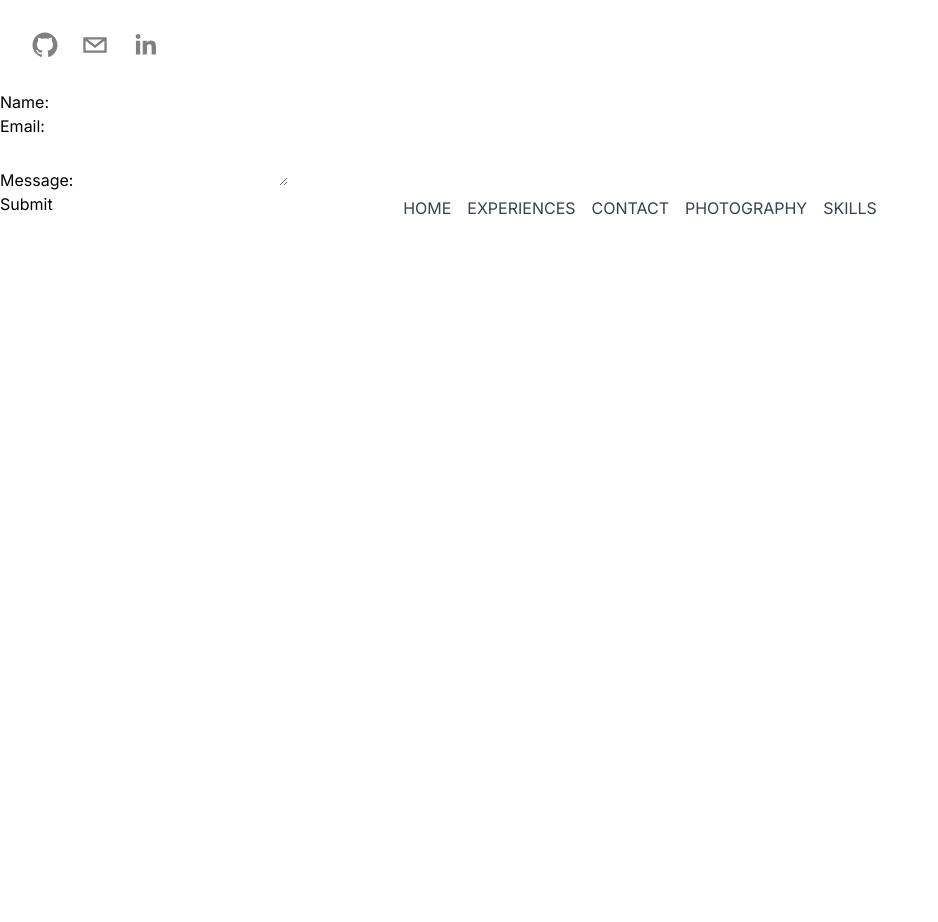
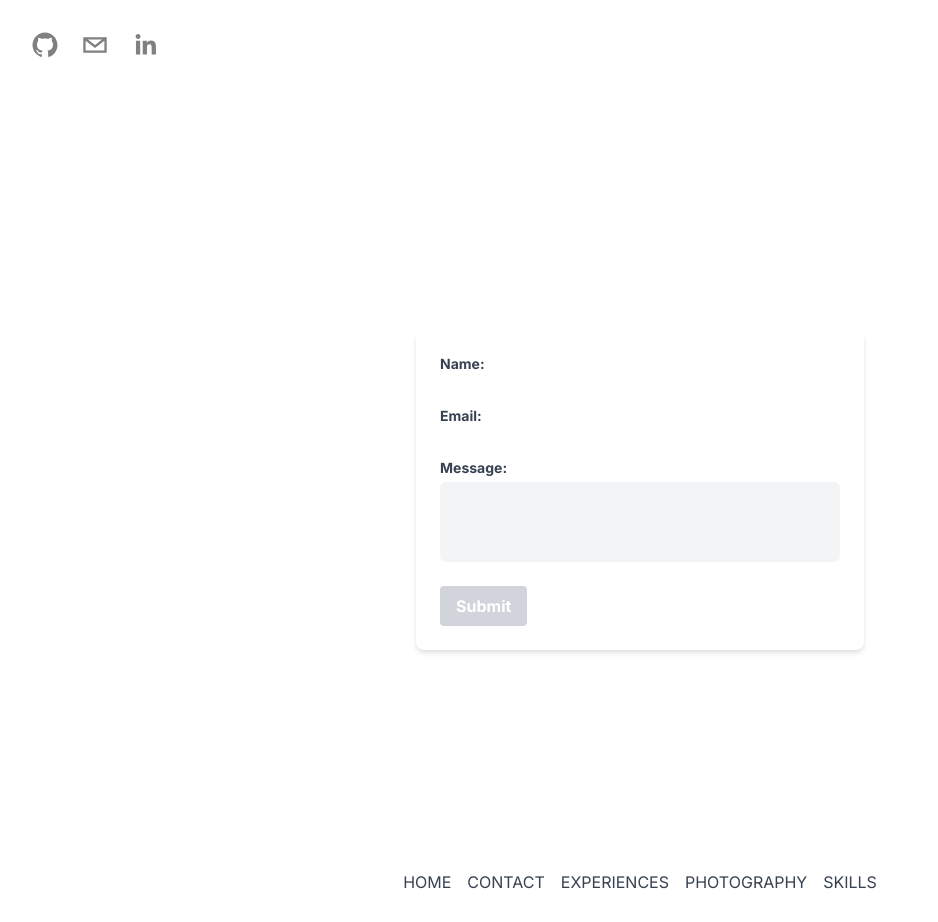
Before and after one commit to trble91/portfolio-new, a Next.js app: page /Contact in a window 1280 px wide. Shown: the whole page, without its empty margins (0-938 px from the left). Before the commit the page ends 800 px from the top, so only its background shows below. Built offline with nearby package versions, Linux system fonts and the light colour scheme.

Commit message:
fixes contact form

```diff
--- a/Components/Navbar.jsx
+++ b/Components/Navbar.jsx
@@ -6,8 +6,8 @@ export default function Navbar() {
   return (
     <nav className="relative absolute space-x-4 space-y-8 text-center p-5 uppercase mb-2 -mt-10 tracking-[10px] text-gray-700">
       <Link href="/">Home</Link>
+      <Link href="/Contact">Contact</Link>
       <Link href="/Experiences">Experiences</Link>
-      <Link href="/Contact">Contact</Link>
       <Link href="/Photography">Photography</Link>
       <Link href="/Skills">Skills</Link>
     </nav>
--- a/app/Bio/page.jsx
+++ b/app/Bio/page.jsx
@@ -2,7 +2,6 @@
 import React from "react";
 import Navbar from "@/components/Navbar.jsx";
 import Header from "@/components/Header";
-import ContactForm from "@/app/Contact/page";
 
 export default function Bio() {
   return (
@@ -26,7 +25,6 @@ export default function Bio() {
           </p>
         </div>
       </div>
-      <ContactForm />
       <Navbar />
     </>
   );
--- a/app/Contact/page.jsx
+++ b/app/Contact/page.jsx
@@ -4,6 +4,7 @@ import React, { useState } from "react";
 import axios from "axios";
 import Navbar from "@/components/Navbar";
 import Header from "@/components/Header";
+import '../../app/globals.css';
 
 const ContactForm = () => {
   const [formData, setFormData] = useState({
@@ -33,24 +34,47 @@ const ContactForm = () => {
   return (
     <>
       <Header />
-    <div>
-    <form onSubmit={handleSubmit} >
-      <label>
+      <div className="flex items-center top-10 justify-center min-h-screen">
+        <form
+          onSubmit={handleSubmit}
+          className="max-w-md w-full bg-white p-6 rounded-lg shadow-md"
+        >
+          <label className="block text-gray-700 text-sm font-bold mb-2">
             Name:
-        <input type="text" name="name" value={formData.name} onChange={handleChange} />
+            <input
+              type="text"
+              name="name"
+              value={formData.name}
+              onChange={handleChange}
+              className="form-input mt-1 block w-full rounded-md border-gray-300"
+            />
           </label>
-      <br />
-      <label>
+          <label className="block text-gray-700 text-sm font-bold mb-2">
             Email:
-        <input type="email" name="email" value={formData.email} onChange={handleChange} />
+            <input
+              type="email"
+              name="email"
+              value={formData.email}
+              onChange={handleChange}
+              className="form-input mt-1 block w-full rounded-md border-gray-300"
+            />
           </label>
-      <br />
-      <label>
+          <label className="block text-gray-700 text-sm font-bold mb-2">
             Message:
-        <textarea name="message" value={formData.message} onChange={handleChange} />
+            <textarea
+              name="message"
+              value={formData.message}
+              onChange={handleChange}
+              className="form-input mt-1 block w-full rounded-md border-gray-300 resize-none bg-gray-100"
+              rows="4"
+            />
           </label>
-      <br />
-      <button type="submit">Submit</button>
+          <button
+            type="submit"
+            className="bg-gray-300 text-white font-bold py-2 px-4 mt-4 rounded focus:outline-none focus:shadow-outline-blue active:bg-blue-800"
+          >
+            Submit
+          </button>
         </form>
       </div>
       <Navbar />
--- a/app/globals.css
+++ b/app/globals.css
@@ -33,6 +33,6 @@ body {
     rgb(var(--background-start-rgb));
 }
 
-form {
-
+.box {
+  color: black;
 }
```
Lines whose indentation alone changed are shown as unchanged.
